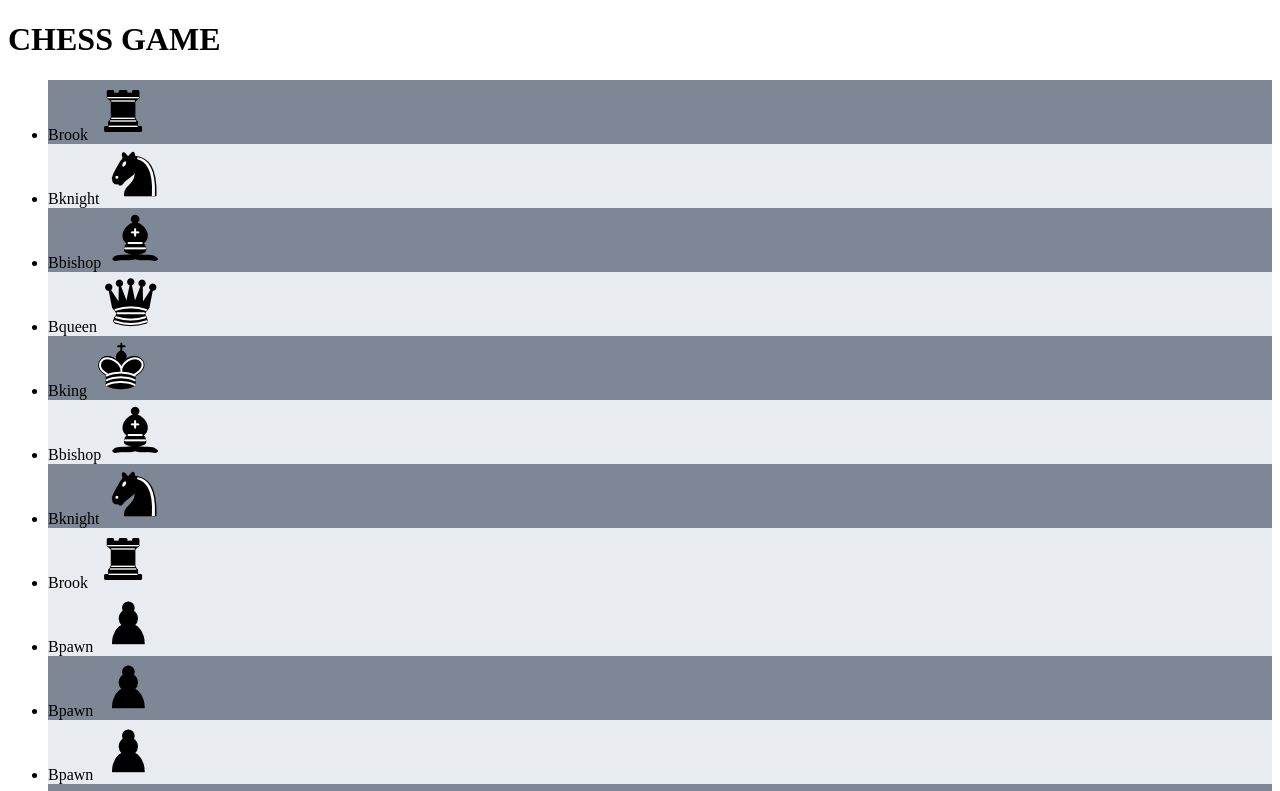
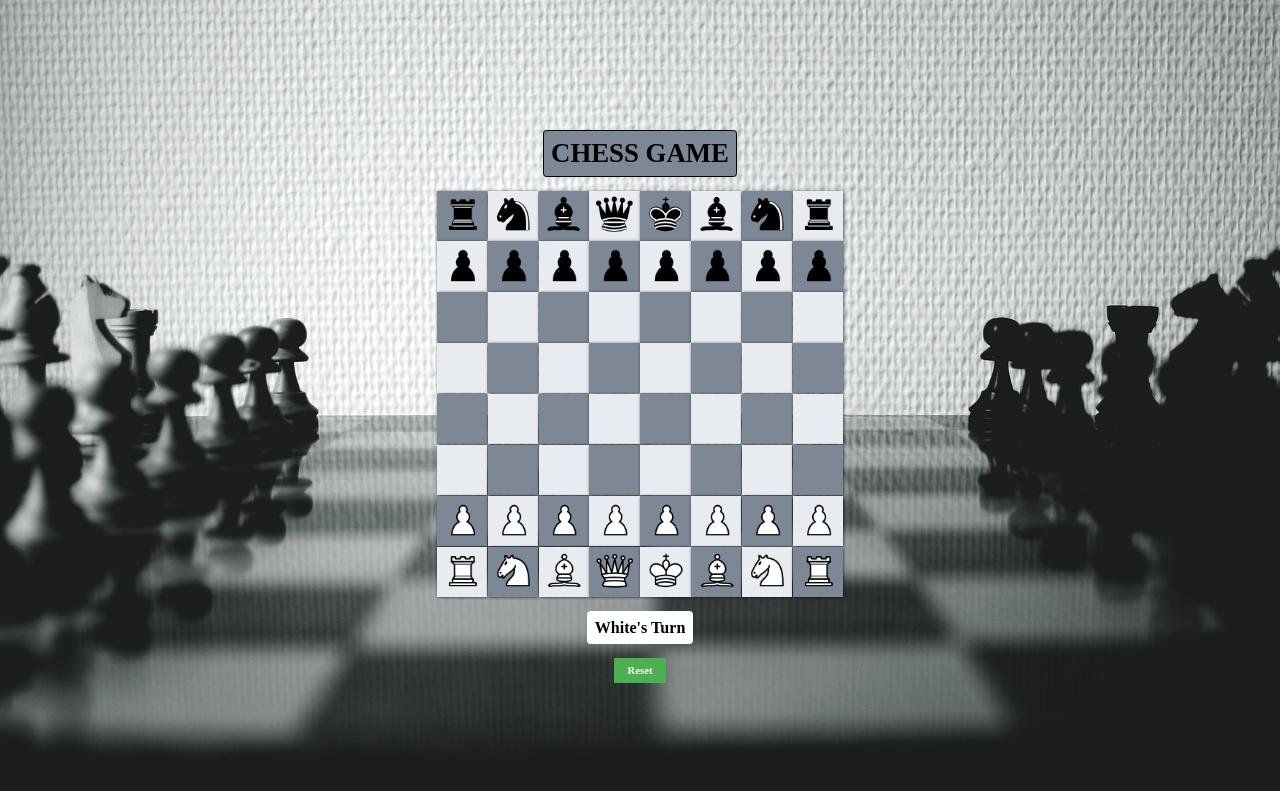
Before and after one commit to SaisasankGunji/chess-game, a plain HTML site: page index.html in a window 1280 px wide. Shown: the top 791 px of the page. Drawn offline with Linux system fonts and the light colour scheme.

Commit message:
Update index.html

```diff
--- a/index.html
+++ b/index.html
@@ -4,6 +4,7 @@
     <meta charset="UTF-8">
     <meta http-equiv="X-UA-Compatible" content="IE=edge">
     <meta name="viewport" content="width=device-width, initial-scale=1.0">
+    <link rel="stylesheet" href="chess.css">
     <title>Chess Game</title>
 </head>
 <body>
```
